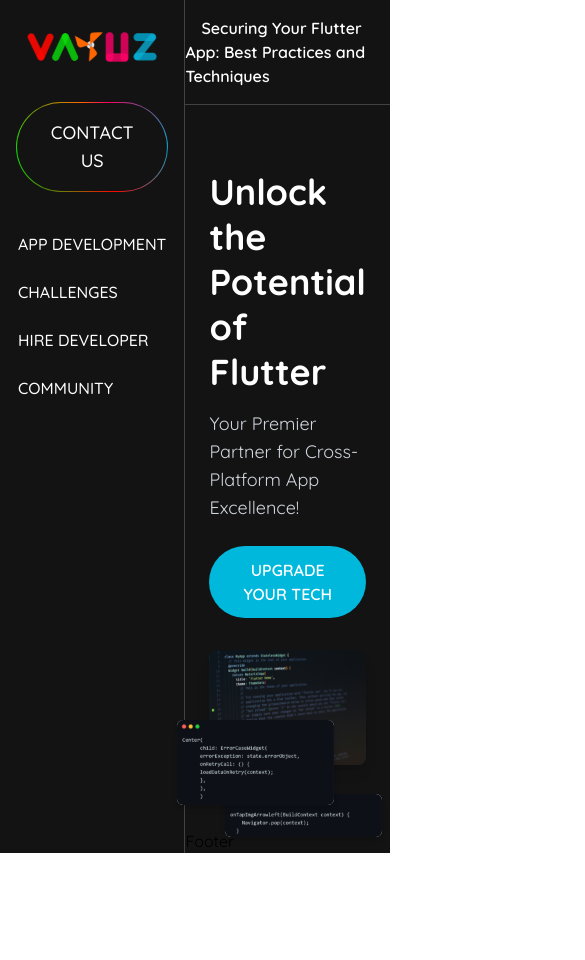
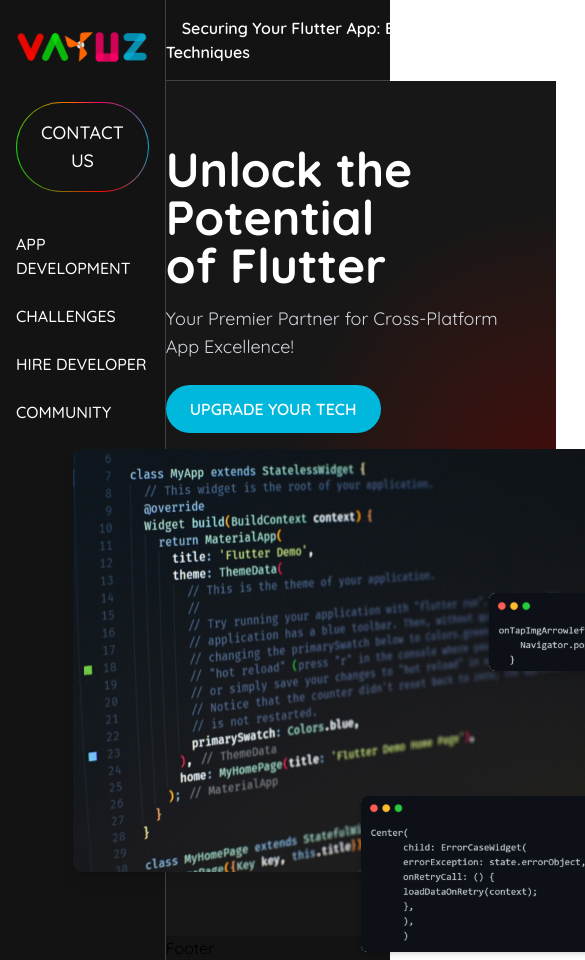
Before and after one commit to deveshcse/vayuzAssignment, a React (Vite) app: page / in a window 390 px wide. Shown: the top 960 px of the page, 585 px wide, since content can reach past the window. Before the commit the page ends 853 px from the top, so only its background shows below. Built offline with nearby package versions, Linux system fonts and the light colour scheme.

Commit message:
refactor: Update HeroSection layout for improved structure and responsiveness

```diff
--- a/src/components/HeroSection.jsx
+++ b/src/components/HeroSection.jsx
@@ -3,15 +3,18 @@
 import group20364 from "/public/Group20364.svg";
 const HeroSection = () => {
   return (
-    <section className="bg-[#131313] text-white py-16 px-6 md:px-20 flex flex-col md:flex-row items-center justify-between gap-8 relative">
-
+    <section className="bg-[#131313]">
+      {/* Background Gradient */}
+      <div className="bg-radial-[at_100%_50%] from-red-950 to-neutral-900 to-50% w-full h-full">
+        <div className="text-white py-16 md:mx-4 flex flex-col md:flex-row items-center justify-start gap-4 relative">
           {/* Left: Text Area */}
-      <div className="flex-1 max-w-xl">
-        <h2 className="text-4xl font-bold leading-tight mb-4">
+          <div className="col-span-2">
+            <h2 className="text-5xl font-bold mb-4">
               Unlock the Potential <br /> of Flutter
             </h2>
             <p className="text-lg text-gray-300 mb-6">
-          Your Premier Partner for Cross-Platform App Excellence!
+              Your Premier Partner for Cross-Platform <br />
+              App Excellence!
             </p>
             <button className="bg-cyan-500 hover:bg-cyan-600 text-white px-6 py-3 rounded-full font-semibold">
               UPGRADE YOUR TECH
@@ -19,27 +22,29 @@
           </div>
 
           {/* Right: Image Area */}
-      <div className="flex-1 relative flex justify-center items-center">
+          <div className="col-span-3 relative flex justify-center items-center  w-xl">
             {/* Main Image */}
             <img
               src={rectangle3}
               alt="Main code block"
-          className="rounded-lg shadow-lg w-full max-w-md object-contain"
+              className="rounded-lg shadow-lg w-full object-contain"
             />
 
             {/* Top Right Small Image */}
             <img
               src={group20363}
               alt="Code snippet 1"
-          className="absolute top-36 -right-4 w-44 rounded-md shadow-md"
+              className="absolute top-36 -right-32 w-72 rounded-md shadow-md"
             />
 
             {/* Bottom Left Small Image */}
             <img
               src={group20364}
               alt="Code snippet 2"
-          className="absolute -bottom-10 right-8 w-44 rounded-md shadow-md"
+              className="absolute -bottom-20 right-0 w-72 rounded-md shadow-md"
             />
+          </div>
+        </div>
       </div>
     </section>
   );
```
Lines whose indentation alone changed are shown as unchanged.
